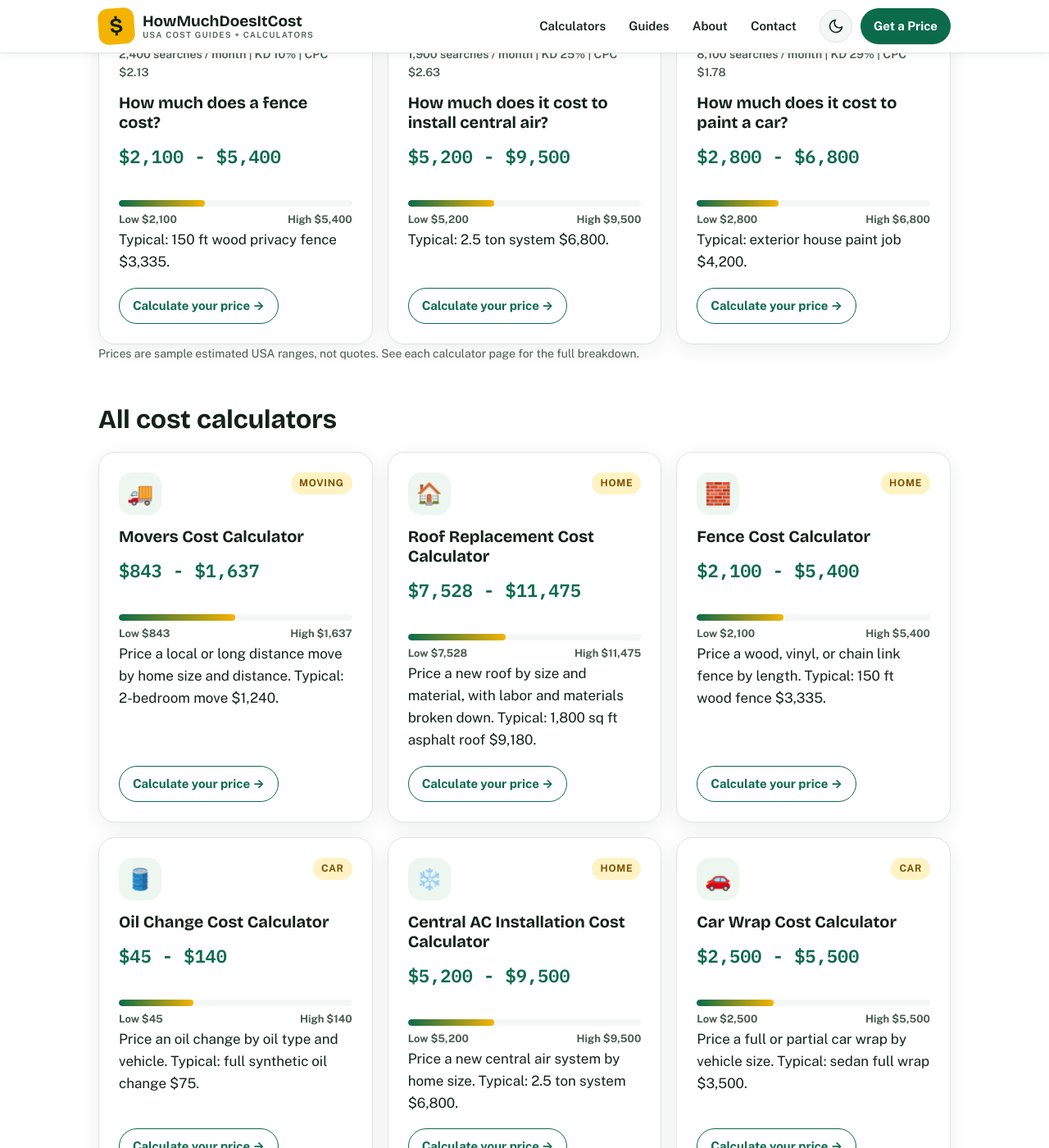
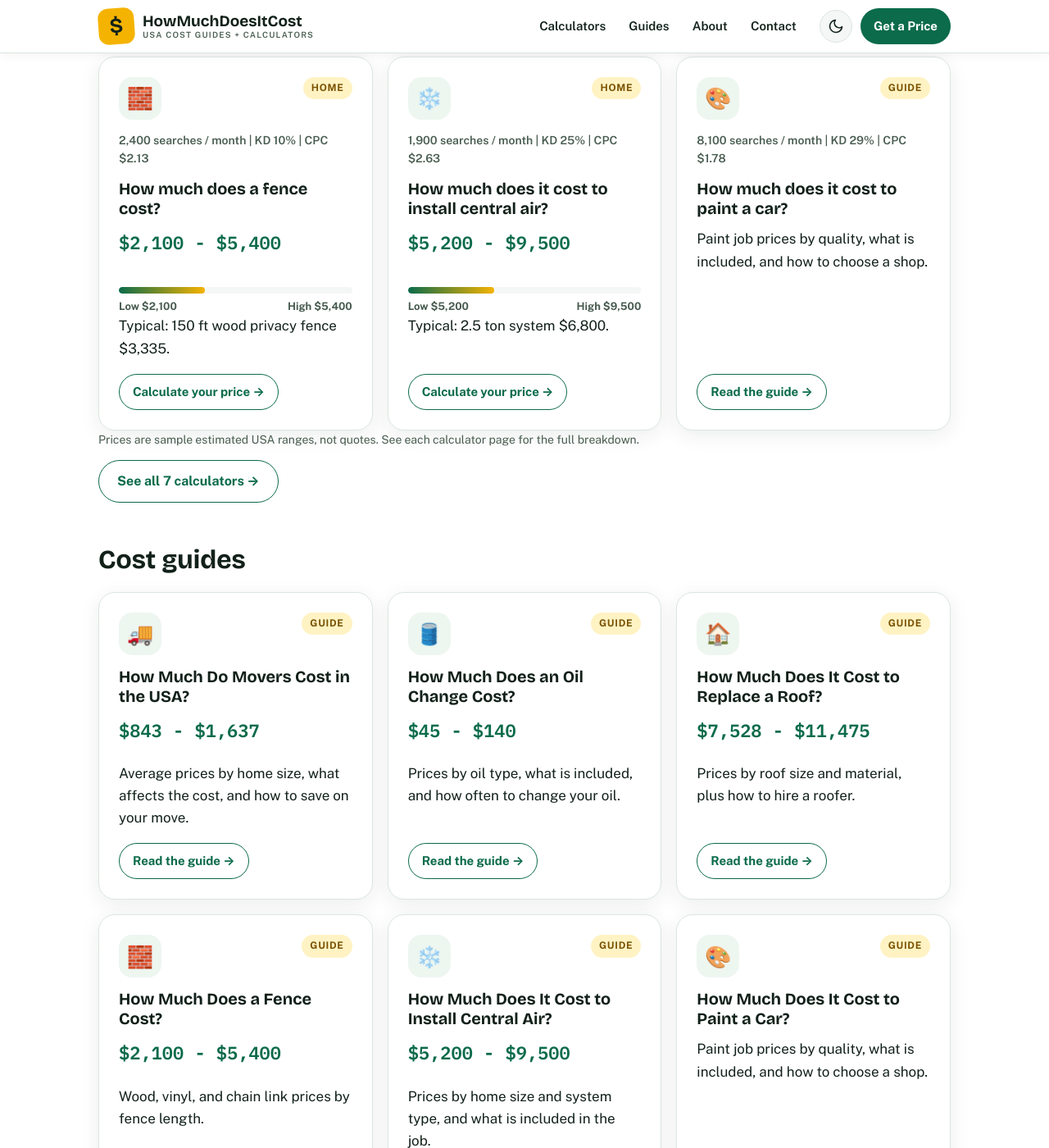
Before and after one commit to zaidmeo09-dhangal/howmuchdoesitcostusa, a Jekyll site: the page built from index.md, in a window 1280 px wide and 1400 px high, scrolled down 1892 px. Shown: the whole window at 82% size. Built offline with Jekyll 4.4.1, drawn with Linux system fonts in a browser that asks for light colours; some of the changed text lies outside the part shown.

Commit message:
Initial deploy: add index.md

```diff
--- a/index.md
+++ b/index.md
@@ -68,8 +68,13 @@ schema: |
     </form>
     <ul class="search-results" id="searchResults"></ul>
     <p><a class="btn btn-gold" href="{{ '/tools/' | relative_url }}">Get a Price</a> <a class="btn btn-outline" href="{{ '/blog/' | relative_url }}">Read the Guides</a></p>
+    <div class="hero-sample" aria-label="Sample estimate">
+      <span class="hero-sample-label">Sample estimate: 2-bedroom local move</span>
+      <span class="hero-sample-price">Typical $1,240</span>
+      <span class="hero-sample-range">Low $843 &middot; High $1,637</span>
+    </div>
     <div class="hero-stats">
-      <div class="hstat"><div><span class="hstat-num"><span class="count" data-count="117">117</span></span><span class="hstat-suffix">+</span></div><div class="hstat-label">Cost guides planned</div></div>
+      <div class="hstat"><div><span class="hstat-num"><span class="count" data-count="6">6</span></span></div><div class="hstat-label">Cost guides live</div></div>
       <div class="hstat"><div><span class="hstat-num"><span class="count" data-count="7">7</span></span></div><div class="hstat-label">Live calculators at launch</div></div>
       <div class="hstat"><div><span class="hstat-num"><span class="count" data-count="5">5</span></span><span class="hstat-suffix"> sec</span></div><div class="hstat-label">To your price range</div></div>
     </div>
@@ -120,22 +125,10 @@ schema: |
     <div class="card"><div class="card-top"><span class="card-icon" aria-hidden="true">🏠</span><span class="card-cat">Home</span></div><p class="meta">4,400 searches / month | KD 21% | CPC $5.87</p><h3><a href="{{ '/roof-replacement-cost-calculator/' | relative_url }}">How much does it cost to replace a roof?</a></h3><p class="price">$7,528 - $11,475</p><div class="price-bar" aria-hidden="true"><span style="width:42%"></span></div><div class="price-row"><span>Low $7,528</span><span>High $11,475</span></div><p>Typical: 1,800 sq ft asphalt roof $9,180.</p><a class="card-cta" href="{{ '/roof-replacement-cost-calculator/' | relative_url }}">Calculate your price &rarr;</a></div>
     <div class="card"><div class="card-top"><span class="card-icon" aria-hidden="true">🧱</span><span class="card-cat">Home</span></div><p class="meta">2,400 searches / month | KD 10% | CPC $2.13</p><h3><a href="{{ '/fence-cost-calculator/' | relative_url }}">How much does a fence cost?</a></h3><p class="price">$2,100 - $5,400</p><div class="price-bar" aria-hidden="true"><span style="width:37%"></span></div><div class="price-row"><span>Low $2,100</span><span>High $5,400</span></div><p>Typical: 150 ft wood privacy fence $3,335.</p><a class="card-cta" href="{{ '/fence-cost-calculator/' | relative_url }}">Calculate your price &rarr;</a></div>
     <div class="card"><div class="card-top"><span class="card-icon" aria-hidden="true">❄️</span><span class="card-cat">Home</span></div><p class="meta">1,900 searches / month | KD 25% | CPC $2.63</p><h3><a href="{{ '/central-ac-installation-cost-calculator/' | relative_url }}">How much does it cost to install central air?</a></h3><p class="price">$5,200 - $9,500</p><div class="price-bar" aria-hidden="true"><span style="width:37%"></span></div><div class="price-row"><span>Low $5,200</span><span>High $9,500</span></div><p>Typical: 2.5 ton system $6,800.</p><a class="card-cta" href="{{ '/central-ac-installation-cost-calculator/' | relative_url }}">Calculate your price &rarr;</a></div>
-    <div class="card"><div class="card-top"><span class="card-icon" aria-hidden="true">🎨</span><span class="card-cat">Home</span></div><p class="meta">8,100 searches / month | KD 29% | CPC $1.78</p><h3><a href="{{ '/house-painting-cost-calculator/' | relative_url }}">How much does it cost to paint a car?</a></h3><p class="price">$2,800 - $6,800</p><div class="price-bar" aria-hidden="true"><span style="width:35%"></span></div><div class="price-row"><span>Low $2,800</span><span>High $6,800</span></div><p>Typical: exterior house paint job $4,200.</p><a class="card-cta" href="{{ '/house-painting-cost-calculator/' | relative_url }}">Calculate your price &rarr;</a></div>
+    <div class="card"><div class="card-top"><span class="card-icon" aria-hidden="true">🎨</span><span class="card-cat">Guide</span></div><p class="meta">8,100 searches / month | KD 29% | CPC $1.78</p><h3><a href="{{ '/blog/how-much-does-it-cost-to-paint-a-car/' | relative_url }}">How much does it cost to paint a car?</a></h3><p>Paint job prices by quality, what is included, and how to choose a shop.</p><a class="card-cta" href="{{ '/blog/how-much-does-it-cost-to-paint-a-car/' | relative_url }}">Read the guide &rarr;</a></div>
   </div>
   <p class="note">Prices are sample estimated USA ranges, not quotes. See each calculator page for the full breakdown.</p>
-</section>
-
-<section class="wrap">
-  <h2>All cost calculators</h2>
-  <div class="grid">
-<div class="card"><div class="card-top"><span class="card-icon" aria-hidden="true">🚚</span><span class="card-cat">Moving</span></div><h3><a href="{{ '/movers-cost-calculator/' | relative_url }}">Movers Cost Calculator</a></h3><p class="price">$843 - $1,637</p><div class="price-bar" aria-hidden="true"><span style="width:50%"></span></div><div class="price-row"><span>Low $843</span><span>High $1,637</span></div><p>Price a local or long distance move by home size and distance. Typical: 2-bedroom move $1,240.</p><a class="card-cta" href="{{ '/movers-cost-calculator/' | relative_url }}">Calculate your price &rarr;</a></div>
-    <div class="card"><div class="card-top"><span class="card-icon" aria-hidden="true">🏠</span><span class="card-cat">Home</span></div><h3><a href="{{ '/roof-replacement-cost-calculator/' | relative_url }}">Roof Replacement Cost Calculator</a></h3><p class="price">$7,528 - $11,475</p><div class="price-bar" aria-hidden="true"><span style="width:42%"></span></div><div class="price-row"><span>Low $7,528</span><span>High $11,475</span></div><p>Price a new roof by size and material, with labor and materials broken down. Typical: 1,800 sq ft asphalt roof $9,180.</p><a class="card-cta" href="{{ '/roof-replacement-cost-calculator/' | relative_url }}">Calculate your price &rarr;</a></div>
-    <div class="card"><div class="card-top"><span class="card-icon" aria-hidden="true">🧱</span><span class="card-cat">Home</span></div><h3><a href="{{ '/fence-cost-calculator/' | relative_url }}">Fence Cost Calculator</a></h3><p class="price">$2,100 - $5,400</p><div class="price-bar" aria-hidden="true"><span style="width:37%"></span></div><div class="price-row"><span>Low $2,100</span><span>High $5,400</span></div><p>Price a wood, vinyl, or chain link fence by length. Typical: 150 ft wood fence $3,335.</p><a class="card-cta" href="{{ '/fence-cost-calculator/' | relative_url }}">Calculate your price &rarr;</a></div>
-    <div class="card"><div class="card-top"><span class="card-icon" aria-hidden="true">🛢️</span><span class="card-cat">Car</span></div><h3><a href="{{ '/oil-change-cost-calculator/' | relative_url }}">Oil Change Cost Calculator</a></h3><p class="price">$45 - $140</p><div class="price-bar" aria-hidden="true"><span style="width:32%"></span></div><div class="price-row"><span>Low $45</span><span>High $140</span></div><p>Price an oil change by oil type and vehicle. Typical: full synthetic oil change $75.</p><a class="card-cta" href="{{ '/oil-change-cost-calculator/' | relative_url }}">Calculate your price &rarr;</a></div>
-    <div class="card"><div class="card-top"><span class="card-icon" aria-hidden="true">❄️</span><span class="card-cat">Home</span></div><h3><a href="{{ '/central-ac-installation-cost-calculator/' | relative_url }}">Central AC Installation Cost Calculator</a></h3><p class="price">$5,200 - $9,500</p><div class="price-bar" aria-hidden="true"><span style="width:37%"></span></div><div class="price-row"><span>Low $5,200</span><span>High $9,500</span></div><p>Price a new central air system by home size. Typical: 2.5 ton system $6,800.</p><a class="card-cta" href="{{ '/central-ac-installation-cost-calculator/' | relative_url }}">Calculate your price &rarr;</a></div>
-    <div class="card"><div class="card-top"><span class="card-icon" aria-hidden="true">🚗</span><span class="card-cat">Car</span></div><h3><a href="{{ '/car-wrap-cost-calculator/' | relative_url }}">Car Wrap Cost Calculator</a></h3><p class="price">$2,500 - $5,500</p><div class="price-bar" aria-hidden="true"><span style="width:33%"></span></div><div class="price-row"><span>Low $2,500</span><span>High $5,500</span></div><p>Price a full or partial car wrap by vehicle size. Typical: sedan full wrap $3,500.</p><a class="card-cta" href="{{ '/car-wrap-cost-calculator/' | relative_url }}">Calculate your price &rarr;</a></div>
-    <div class="card"><div class="card-top"><span class="card-icon" aria-hidden="true">🎨</span><span class="card-cat">Home</span></div><h3><a href="{{ '/house-painting-cost-calculator/' | relative_url }}">House Painting Cost Calculator</a></h3><p class="price">$2,800 - $6,800</p><div class="price-bar" aria-hidden="true"><span style="width:35%"></span></div><div class="price-row"><span>Low $2,800</span><span>High $6,800</span></div><p>Price interior and exterior house painting by home size. Typical: exterior job $4,200.</p><a class="card-cta" href="{{ '/house-painting-cost-calculator/' | relative_url }}">Calculate your price &rarr;</a></div>
-  </div>
+  <p><a class="btn btn-outline" href="{{ '/tools/' | relative_url }}">See all 7 calculators &rarr;</a></p>
 </section>
 
 <section class="wrap">
```
